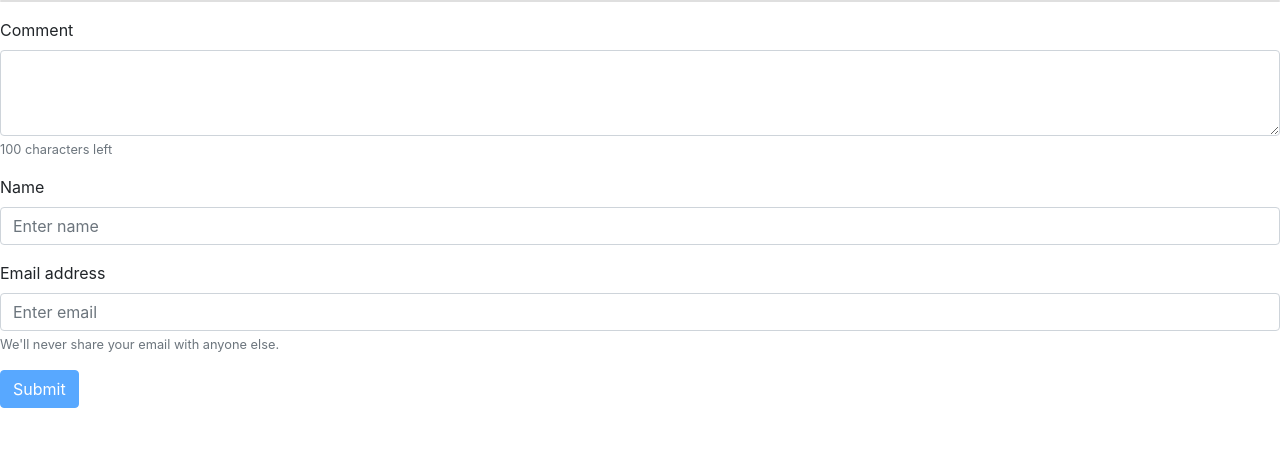
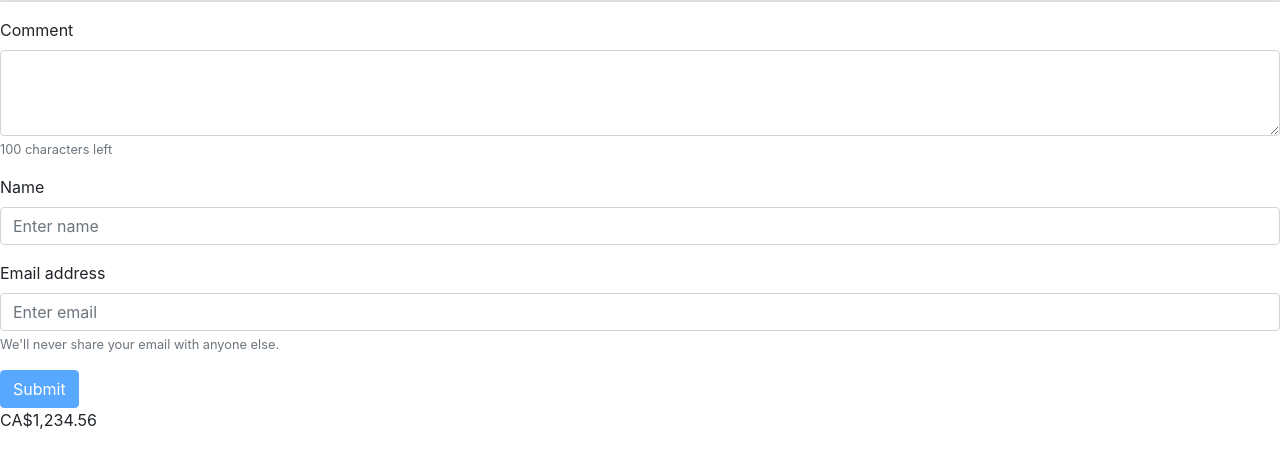
Before and after one commit to IslamTareq0012/codecraft_course, an Angular app: page / in a window 1280 px wide. Shown: the top 466 px of the page. Built offline with nearby package versions, Linux system fonts and the light colour scheme.

Commit message:
trying pipes

```diff
--- a/src/app/reactive-form/reactive-form.component.html
+++ b/src/app/reactive-form/reactive-form.component.html
@@ -33,3 +33,5 @@
   <button type="submit" class="btn btn-primary" [disabled]="!form.valid">Submit
 </button>
 </form>
+
+<p>{{ 1234.56 | currency:'CAD':'symbol'}}</p>
```
